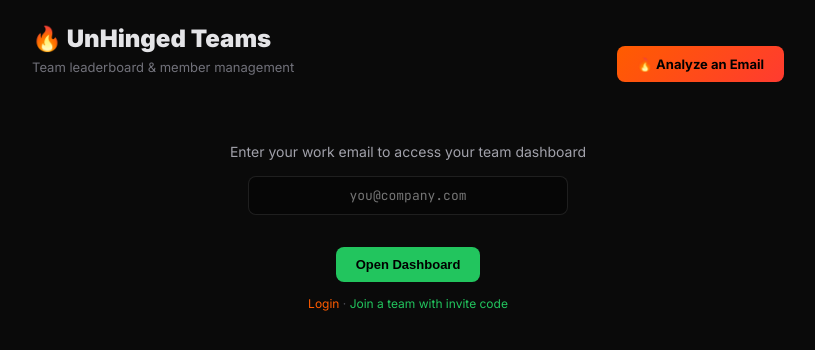
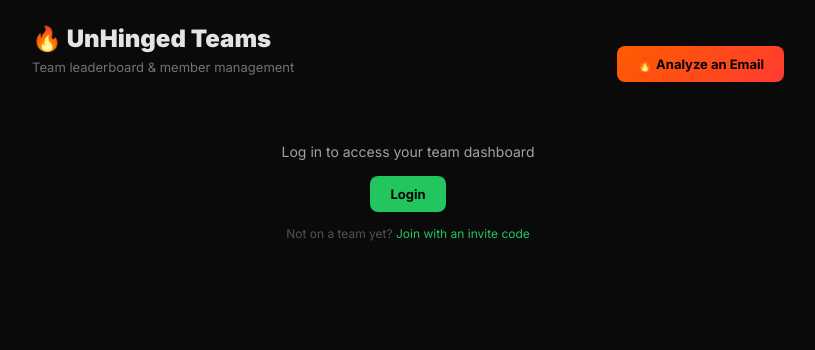
Before and after one commit to abhipraj2027/Unhinged.ai, a FastAPI app: page /teams in a window 1280 px wide. Shown: the top 350 px of the page, without its empty margins (232-1047 px from the left). Run offline with FastAPI, Linux system fonts and the light colour scheme.

Commit message:
Security: fix unauthenticated team data leak and enable owner self-service
- /api/teams/my-team, /leaderboard, /awards now require an authenticated
  session (auth_token) tied to a real team member, instead of trusting a
  client-supplied email/team_id. Previously anyone who knew a member's
  email could pull the full roster, per-member scores, and the team's
  invite_code (which could then be used to self-join and get 365 days
  of free Pro).
- invite_code is now stripped from the my-team response for non-owners.
- add-member/remove-member now accept the team's own owner (verified via
  session + team_members role), not just the site admin cookie. Team
  owners can now actually manage their own team from the dashboard.
- teams.html gate rewritten to require login instead of a free-text
  email box (removes the exploit vector), and uses server-verified
  identity for the owner-only invite code / remove-member UI.
- Added .gitignore for __pycache__.

```diff
--- a/database.py
+++ b/database.py
@@ -297,6 +297,13 @@ def get_team_for_email(email):
             WHERE tm.email=? AND t.is_active=1 LIMIT 1""", (email,)).fetchone()
         return dict(row) if row else None
 
+def get_member_role(team_id, email):
+    """Return the caller's role ('owner'/'member') within a team, or None if not a member."""
+    email = email.strip().lower()
+    with get_db() as db:
+        row = db.execute("SELECT role FROM team_members WHERE team_id=? AND email=?", (team_id, email)).fetchone()
+        return row["role"] if row else None
+
 def get_team_members(team_id):
     with get_db() as db:
         rows = db.execute("""SELECT tm.email, tm.role, tm.joined_at,
--- a/main.py
+++ b/main.py
@@ -218,6 +218,24 @@ def _get_current_user(request: Request):
         return None
     except pyjwt.InvalidTokenError:
         return None
+
+def _team_owner_ok(request: Request, team_id: int) -> bool:
+    """True if the caller is the site admin, OR is logged in and owns this specific team."""
+    if _admin_ok(request):
+        return True
+    email = _get_current_user(request)
+    if not email:
+        return False
+    return db.get_member_role(team_id, email) == "owner"
+
+def _team_member_ok(request: Request, team_id: int) -> bool:
+    """True if the caller is the site admin, OR is logged in and belongs to this team (any role)."""
+    if _admin_ok(request):
+        return True
+    email = _get_current_user(request)
+    if not email:
+        return False
+    return db.get_member_role(team_id, email) is not None
 
 class SignupReq(BaseModel):
     email: str
@@ -449,13 +467,13 @@ async def create_team(body: TeamCreateReq, request: Request):
 
 @app.post("/api/teams/add-member")
 async def add_member(body: TeamMemberReq, request: Request):
-    if not _admin_ok(request): raise HTTPException(401)
+    if not _team_owner_ok(request, body.team_id): raise HTTPException(401)
     result = db.add_team_member(body.team_id, body.email)
     return result
 
 @app.post("/api/teams/remove-member")
 async def remove_member(body: TeamMemberReq, request: Request):
-    if not _admin_ok(request): raise HTTPException(401)
+    if not _team_owner_ok(request, body.team_id): raise HTTPException(401)
     return db.remove_team_member(body.team_id, body.email)
 
 @app.get("/api/teams/list")
@@ -469,23 +487,30 @@ async def team_members(team_id: int, request: Request):
     return db.get_team_members(team_id)
 
 @app.get("/api/teams/{team_id}/leaderboard")
-async def team_leaderboard(team_id: int, days: int = 7):
+async def team_leaderboard(team_id: int, request: Request, days: int = 7):
+    if not _team_member_ok(request, team_id): raise HTTPException(401)
     return db.get_leaderboard(team_id, days)
 
 @app.get("/api/teams/{team_id}/awards")
-async def team_awards(team_id: int):
+async def team_awards(team_id: int, request: Request):
+    if not _team_member_ok(request, team_id): raise HTTPException(401)
     return db.get_team_awards(team_id)
 
 @app.get("/api/teams/my-team")
-async def my_team(email: str):
-    email = email.strip().lower()
+async def my_team(request: Request):
+    email = _get_current_user(request)
+    if not email:
+        raise HTTPException(401, "Login required")
     team = db.get_team_for_email(email)
     if not team:
         return {"has_team": False}
+    is_owner = team.get("owner_email") == email
+    if not is_owner:
+        team = {k: v for k, v in team.items() if k != "invite_code"}
     members = db.get_team_members(team["id"])
     leaderboard = db.get_leaderboard(team["id"])
     awards = db.get_team_awards(team["id"])
-    return {"has_team": True, "team": team, "members": members, "leaderboard": leaderboard, "awards": awards}
+    return {"has_team": True, "your_email": email, "team": team, "members": members, "leaderboard": leaderboard, "awards": awards}
 
 @app.get("/teams", response_class=HTMLResponse)
 async def teams_page(request: Request):
--- a/templates/teams.html
+++ b/templates/teams.html
@@ -60,14 +60,12 @@ a{color:#FF5C00;text-decoration:none}
   <a href="/" class="btn orange" style="text-decoration:none;white-space:nowrap">🔥 Analyze an Email</a>
 </div>
 
-<!-- Email gate -->
-<div class="gate" id="gate">
-  <p>Enter your work email to access your team dashboard</p>
-  <input type="email" id="gateEmail" placeholder="you@company.com">
-  <br><br>
-  <button class="btn" onclick="loadTeam()">Open Dashboard</button>
+<!-- Login required -->
+<div class="gate" id="gate" style="display:none">
+  <p>Log in to access your team dashboard</p>
+  <a href="/login" class="btn" style="text-decoration:none;display:inline-block">Login</a>
   <div style="margin-top:14px;font-size:12px;color:#52525B">
-    <a href="/login" style="color:#FF5C00">Login</a> · <a href="/login" style="color:#22C55E">Join a team with invite code</a>
+    Not on a team yet? <a href="/login" style="color:#22C55E">Join with an invite code</a>
   </div>
 </div>
 
@@ -146,39 +144,27 @@ const API = window.location.origin;
 let teamData = null;
 let myEmail = "";
 
-document.getElementById("gateEmail").addEventListener("keydown", e => { if(e.key==="Enter") loadTeam(); });
+checkTeam();
 
-// Auto-check if logged in
-fetch(API + "/api/auth/me", {credentials: "include"}).then(r => {
-  if (r.ok) return r.json();
-}).then(d => {
-  if (d && d.email && d.team) {
-    myEmail = d.email;
-    document.getElementById("gateEmail").value = d.email;
-    loadTeam();
-  }
-}).catch(() => {});
-
-async function loadTeam() {
-  myEmail = document.getElementById("gateEmail").value.trim().toLowerCase();
-  if (!myEmail || !myEmail.includes("@")) return;
-
+async function checkTeam() {
   try {
-    const r = await fetch(API + "/api/teams/my-team?email=" + encodeURIComponent(myEmail));
+    const r = await fetch(API + "/api/teams/my-team", {credentials: "include"});
+    if (r.status === 401) {
+      document.getElementById("gate").style.display = "block";
+      return;
+    }
     const d = await r.json();
-
-    document.getElementById("gate").style.display = "none";
-
     if (!d.has_team) {
       document.getElementById("noTeam").style.display = "block";
       return;
     }
-
+    myEmail = d.your_email;
     teamData = d;
     document.getElementById("dashboard").style.display = "block";
     renderDashboard(d);
   } catch(e) {
     toast("Failed to load. Try again.");
+    document.getElementById("gate").style.display = "block";
   }
 }
 
@@ -303,7 +289,7 @@ async function addMember() {
     if (d.error) return toast(d.error);
     document.getElementById("newMemberEmail").value = "";
     toast(email + " added!");
-    loadTeam();
+    checkTeam();
   } catch(e) { toast("Failed to add member."); }
 }
 
@@ -316,7 +302,7 @@ async function removeMember(email) {
       body: JSON.stringify({team_id: teamData.team.id, email: email})
     });
     toast(email + " removed.");
-    loadTeam();
+    checkTeam();
   } catch(e) { toast("Failed to remove."); }
 }
 
```
Also changed, not shown: 1 other file.
